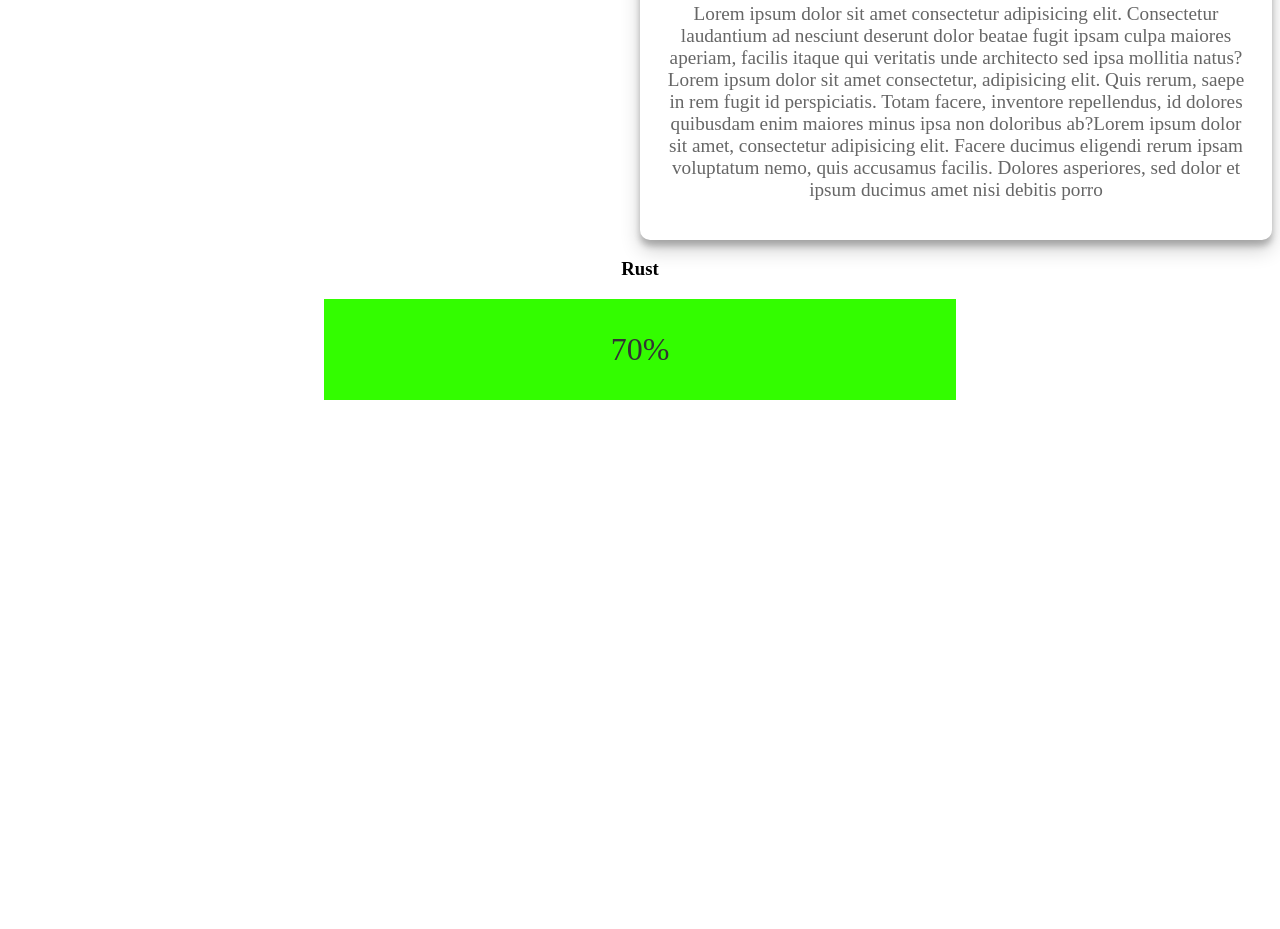
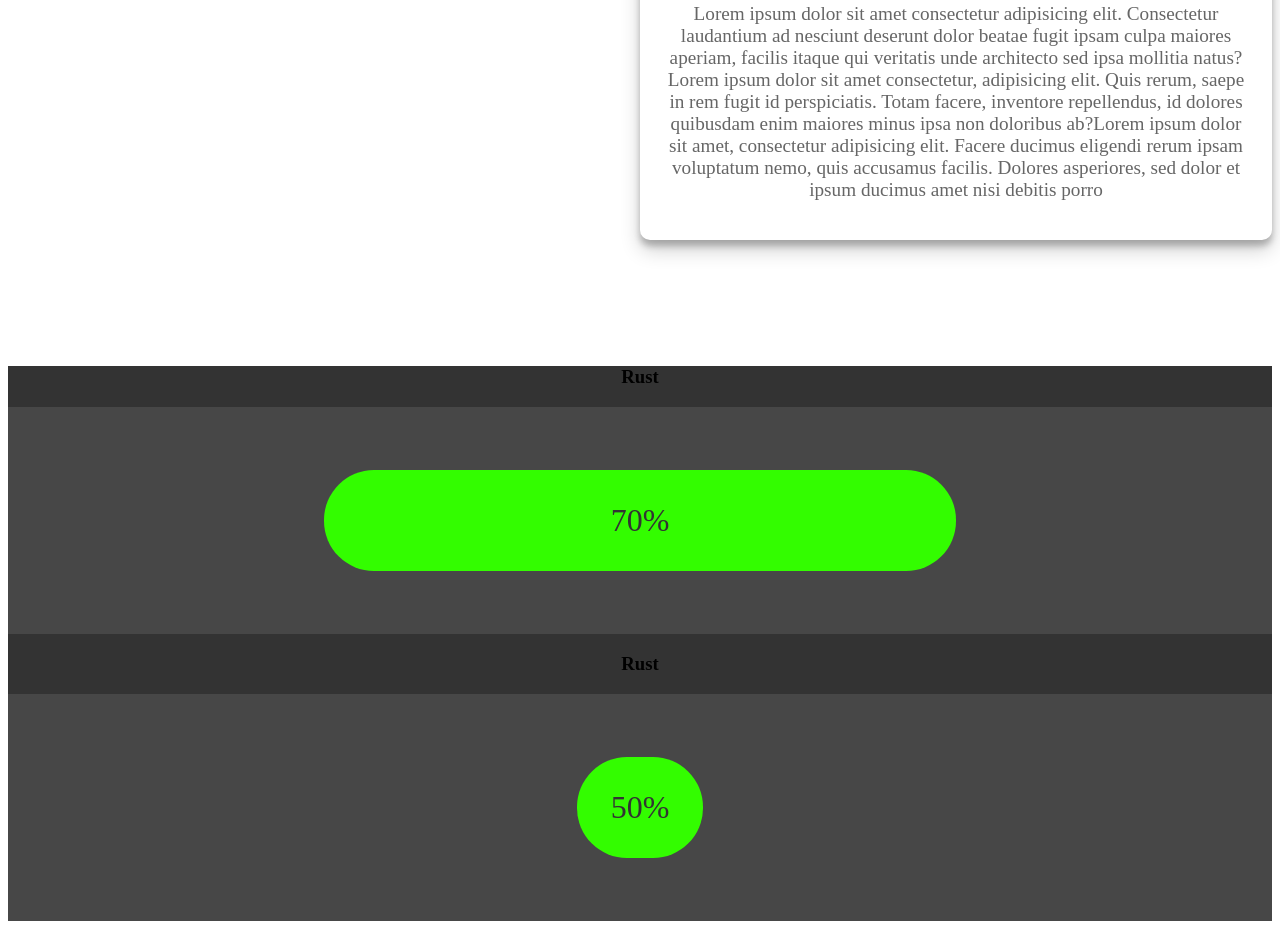
Before and after one commit to peerkats/frond-end-project, a plain HTML site: page scss/index.html in a window 1280 px wide. Shown: the part 1465-2394 px from the top of the page. Before the commit the page ends 1873 px from the top, so only its background shows below. Drawn offline with Linux system fonts and the light colour scheme.

Commit message:
small change

```diff
--- a/scss/index.html
+++ b/scss/index.html
@@ -14,7 +14,7 @@
     </ul>
 
     <div class="banner">
-        <h1>banner shit</h1>
+        <h1>banner</h1>
     </div>
 
     <div id="section1" class="section1">
@@ -28,20 +28,29 @@
     <div class="exbox">
         <h3>Rust</h3>
 
-    </div>
+
         <div class="Rust" id="experience">
 
            <div class="progress-bar">
               <p>70%</p>
 
           </div>
+        </div>
+        <h3>Rust</h3>
+        <div class="Rust1" id="experience">
+
+            <div class="progress-bar1">
+               <p>50%</p>
+
+           </div>
+         </div>
 
 
 
 
     </div>
 
-    </div>
+
 
 
 
--- a/scss/main.js
+++ b/scss/main.js
@@ -15,3 +15,4 @@ function progressbar(classname) {
 }
 
 progressbar('.progress-bar');
+progressbar('.progress-bar1');
--- a/scss/styles.scss
+++ b/scss/styles.scss
@@ -104,29 +104,45 @@ html {
 }
 
 .exbox {
-    display: flex;
-    justify-content: center;
+    background-color: #333;
+    margin-top: 10%;
+    h3{
+        display: flex;
+        justify-content: center;
+
+
+    }
+
+
 
 
 }
-@mixin progressbar($class1, $class2, $class3, $percentage){
+@mixin progressbar($class1, $class2, $class3, $percentage, $animation){
     .#{$class1} {
-        background-color: #ffffff;
+
         display: flex;
         justify-content: center;
+        height: 10%;
+        background-color: #474747;
     }
 
     .#{$class2} {
         display: flex;
         background-color: rgb(51, 253, 0);
         justify-content: center;
+
+        margin-top: 5%;
+        margin-bottom: 5%;
+        border-radius: 50px;
+
         p{
+
             color: #333;
             font-size: 2em;
         }
     }
 
-    @keyframes progress {
+    @keyframes #{$animation} {
         0% {
             width: 0;
         }
@@ -136,8 +152,9 @@ html {
     }
 
     .#{$class2}.#{$class3} {
-        animation: progress 2s ease forwards;
+        animation: #{$animation} 2s ease forwards;
     }
 }
 
-@include progressbar('Rust', 'progress-bar', 'in-view', '50%');
+@include progressbar('Rust', 'progress-bar', 'in-view', '50%', 'bam');
+@include progressbar('Rust1', 'progress-bar1', 'in-view', '10%', 'bim');
```
Also changed, not shown: scss/styles.css, 1 other file.
